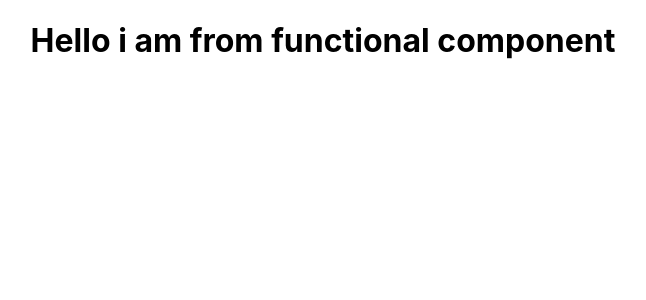
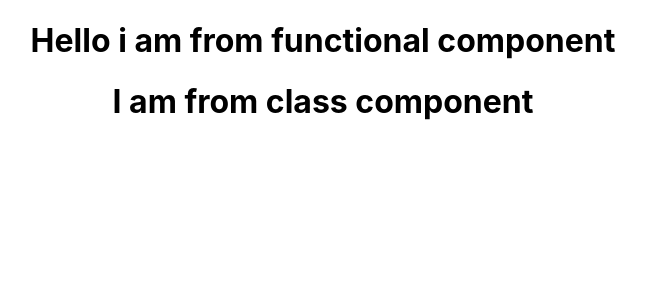
Before and after one commit to osmanforhad/reactjs-practice, a React (Create React App) app in the folder my-app/: page / in a window 1280 px wide. Shown: the top 300 px of the page, without its empty margins (317-963 px from the left). Built offline with nearby package versions, Linux system fonts and the light colour scheme.

Commit message:
understanding the react class component

```diff
--- a/my-app/src/App.js
+++ b/my-app/src/App.js
@@ -1,11 +1,13 @@
 import logo from './logo.svg';
 import './App.css';
 import Hello from './mycomponents/Hello';
+import Welcome from './mycomponents/Welcome';
 
 function App() {
   return (
     <div className="App">
      <Hello></Hello>
+     <Welcome></Welcome>
     </div>
   );
 }
--- /dev/null
+++ b/my-app/src/mycomponents/Welcome.js
@@ -0,0 +1,9 @@
+import React,{Component} from 'react';
+
+class Welcome extends Component{
+render(){
+    return <h1>I am from class component</h1>
+}
+}
+
+export default Welcome;
```
